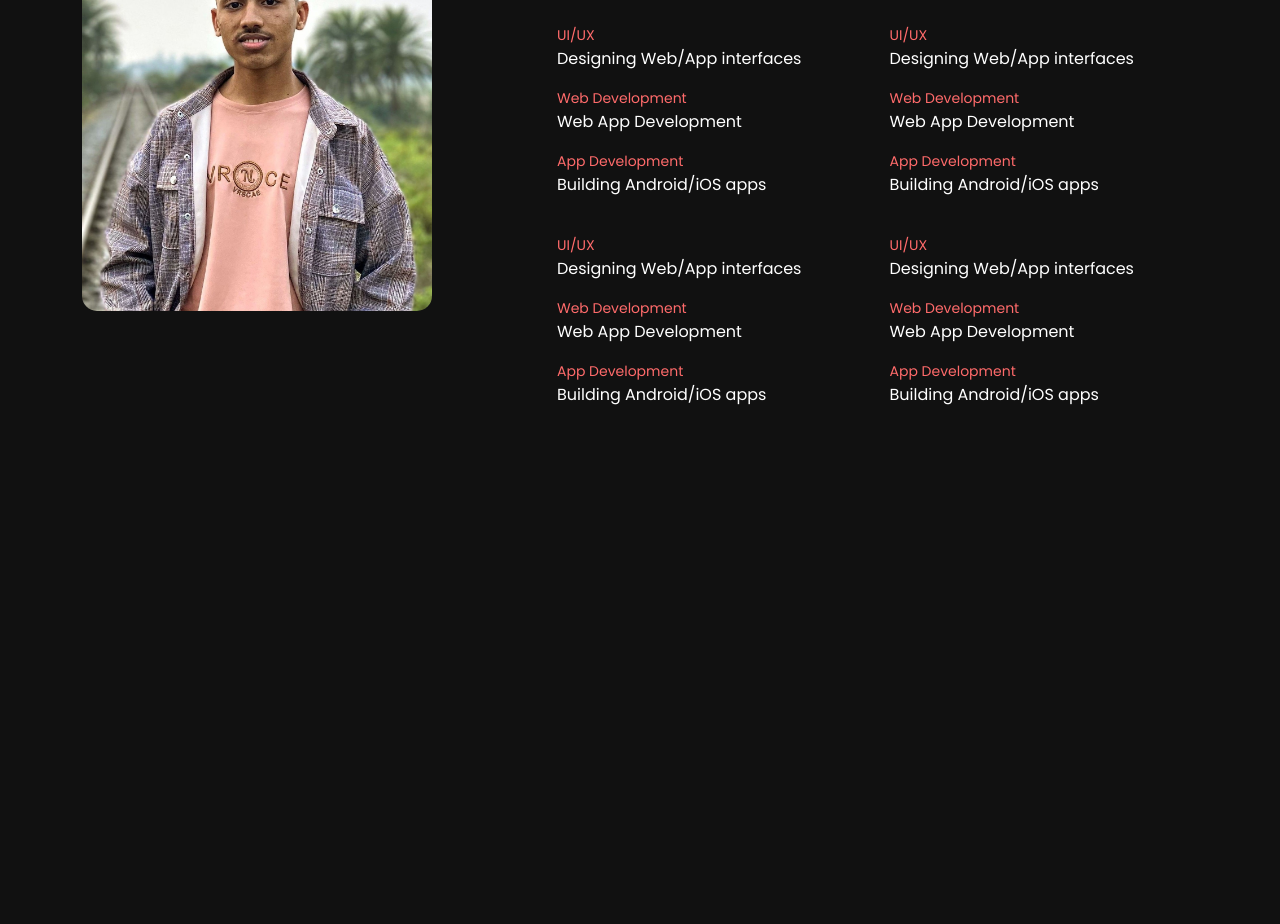
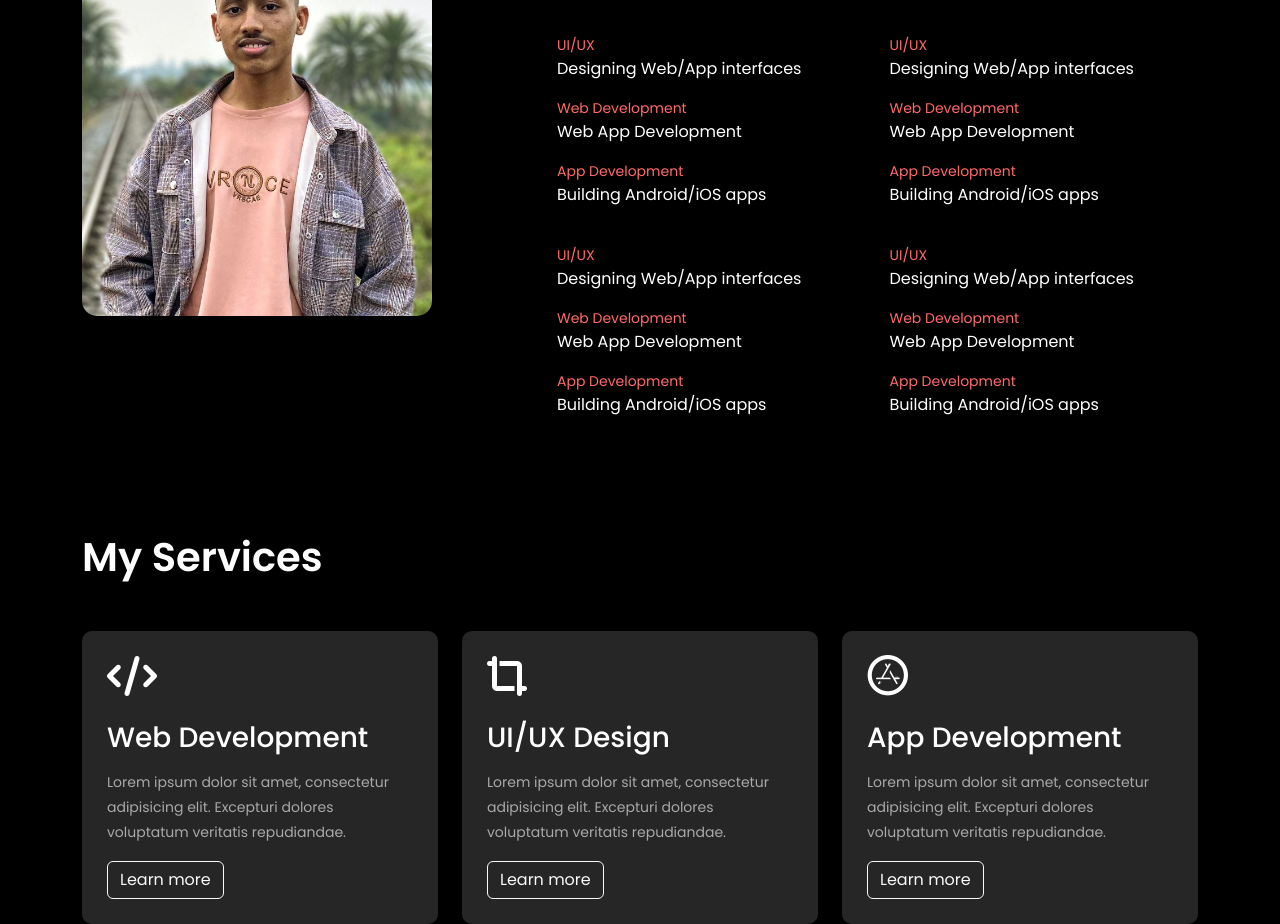
Before and after one commit to nayeem-525/personal-portfolio, a plain HTML site: page index.html in a window 1280 px wide. Shown: the part 907-1831 px from the top of the page. Before the commit the page ends 1330 px from the top, so only its background shows below. Drawn offline with nearby package versions, Linux system fonts and the light colour scheme; a web font is replaced by a local one.

Commit message:
feat(services): add a new services section

```diff
--- a/css/style.css
+++ b/css/style.css
@@ -5,14 +5,14 @@
 }
 body{
     overflow-x: hidden;
-    background: #111;
+    background: #000;
     color: #fff;
 }
 
 h1{
     font-size: 40px;
     font-weight: 600;
-    margin-bottom: 40px;
+    margin-bottom: 50px;
 }
 
 p{
@@ -105,3 +105,29 @@ p{
     color: #ff6b6b;
     font-size: 14px;
 }
+
+/* services section */
+#services{
+    padding-top: 100px;
+}
+#services .services-card{
+    background: #262626;
+    padding: 25px;
+    border-radius: 10px;
+    transition: transform 0.5s;
+}
+#services .services-card:hover{
+    background: #DC3545;
+    transform: translatey(-10px);
+}
+.services-card i{
+    font-size: 40px;
+    font-weight: 900;
+    margin-bottom: 25px;
+}
+.services-card h3{
+    margin-bottom: 15px;
+}
+.services-card p{
+    font-size: 14px;
+}
--- a/index.html
+++ b/index.html
@@ -17,6 +17,8 @@
     <link rel="preconnect" href="https://fonts.googleapis.com">
     <link rel="preconnect" href="https://fonts.gstatic.com" crossorigin>
     <link href="https://fonts.googleapis.com/css2?family=Anton&family=Cedarville+Cursive&family=Dancing+Script:wght@400..700&family=Lato:ital,wght@0,100;0,300;0,400;0,700;0,900;1,100;1,300;1,400;1,700;1,900&family=Lobster&family=Patua+One&family=Poppins:ital,wght@0,100;0,200;0,300;0,400;0,500;0,600;0,700;0,800;0,900;1,100;1,200;1,300;1,400;1,500;1,600;1,700;1,800;1,900&family=Quicksand:wght@300..700&family=Raleway:ital,wght@0,100..900;1,100..900&family=Roboto+Slab:wght@100..900&family=Roboto:ital,wght@0,100..900;1,100..900&family=Rubik:ital,wght@0,300..900;1,300..900&family=Sniglet:wght@400;800&display=swap" rel="stylesheet">
+
+
 </head>
 <body>
     <!---------- header section ---------->
@@ -36,7 +38,7 @@
                           <a class="nav-link rounded-pill" href="#about">About</a>
                       </li>
                       <li class="nav-item">
-                          <a class="nav-link rounded-pill" href="#">Services</a>
+                          <a class="nav-link rounded-pill" href="#services">Services</a>
                       </li>
                       <li class="nav-item">
                         <a class="nav-link rounded-pill" href="#">Portfolio</a>
@@ -65,7 +67,6 @@
             </div>
         </div>
     </header>
-
     <!---------- about me section ---------->
     <div id="about" class="container">
         <div class="row d-md-flex justify-content-between align-items-center">
@@ -119,6 +120,39 @@
         </div>
     </div>
 
+    <!---------- services section ---------->
+    <div id="services" class="container">
+        <h1>My Services</h1>
+        <div class="row gx-4">
+            <div class="col-12 col-md-4">
+               <div class="services-card">
+                  <i class="fa-solid fa-code"></i>
+                  <h3>Web Development</h3>
+                  <p>Lorem ipsum dolor sit amet, consectetur adipisicing elit. Excepturi dolores voluptatum veritatis repudiandae.</p>
+                  <button class="btn btn-outline-light">Learn more</button>
+               </div>
+            </div>
+
+            <div class="col-12 col-md-4 ">
+                <div class="services-card">
+                    <i class="fa-solid fa-crop-simple"></i>
+                    <h3>UI/UX Design</h3>
+                    <p>Lorem ipsum dolor sit amet, consectetur adipisicing elit. Excepturi dolores voluptatum veritatis repudiandae.</p>
+                    <button class="btn btn-outline-light">Learn more</button>
+                </div>
+            </div>
+
+            <div class="col-12 col-md-4">
+                <div class="services-card">
+                    <i class="fa-brands fa-app-store"></i>
+                    <h3>App Development</h3>
+                    <p>Lorem ipsum dolor sit amet, consectetur adipisicing elit. Excepturi dolores voluptatum veritatis repudiandae.</p>
+                    <button class="btn btn-outline-light">Learn more</button>
+                </div>
+            </div>
+        </div>
+    </div>
+
 
 
 
```
Also changed, not shown: 1 other file.
